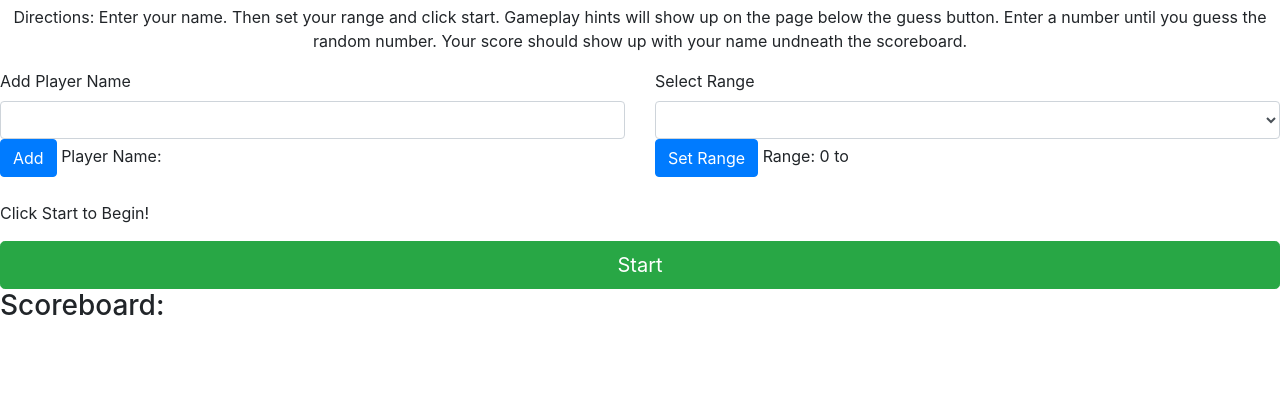
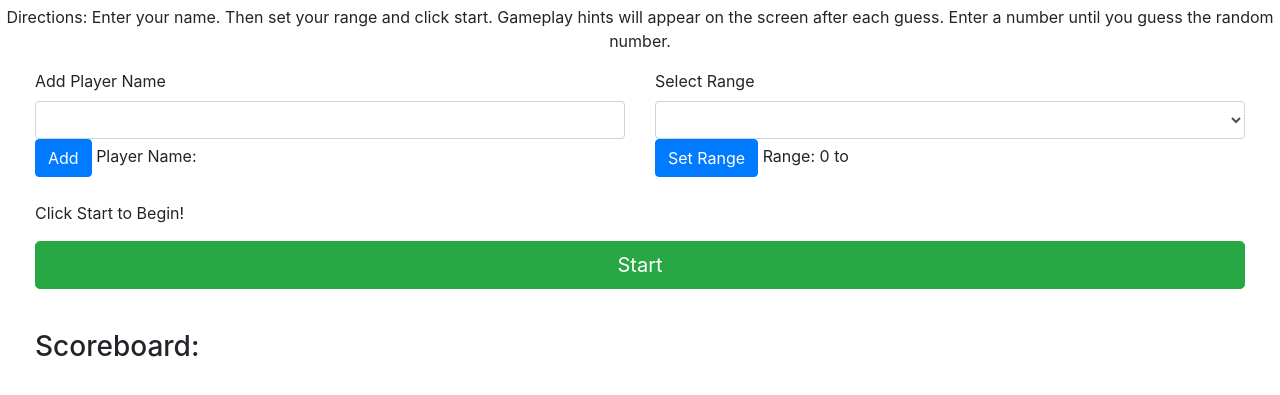
Before and after one commit to mwdion/AngularGuessingGame2, a plain HTML site: page index.html in a window 1280 px wide. Shown: the part 51-446 px from the top of the page. Drawn offline with nearby package versions, Linux system fonts and the light colour scheme.

Commit message:
edited directions and added some css.

```diff
--- a/css/styles.css
+++ b/css/styles.css
@@ -18,3 +18,13 @@
 .begin{
   padding-top: 24px;
 }
+
+.form{
+  padding-left: 35px;
+  padding-right: 35px;
+
+}
+.scoreboard{
+  padding-left: 35px;
+  padding-top: 25px;
+}
--- a/index.html
+++ b/index.html
@@ -10,19 +10,20 @@
       Welcome to the Number Guessing Game
     </h1>
     <p class="directions">
-      Directions: Enter your name.  Then set your range and click start.  Gameplay hints will show up on the page below the guess button.  Enter a number until you guess the random number.  Your score should show up with your name undneath the scoreboard.
+      Directions: Enter your name.  Then set your range and click start.  Gameplay hints will appear on the screen after each guess.  Enter a number until you guess the random number.
     </p>
+    <form class="form">
       <div class="row">
         <div class="col-md-6">
           <label>
             Add Player Name
           </label>
-        <input class="form-control focusedInput" type ="text" ng-model="playerName"><button type="button" class="btn btn-primary" ng-click="game.updateName(playerName)">Add</button>
+          <input class="form-control focusedInput" type ="text" ng-model="playerName" required><button type="button" class="btn btn-primary" ng-click="game.updateName(playerName)">Add</button>
           <label>Player Name: {{playerName}}</label>
         </div>
         <div class="col-md-6">
           <label for="selectRange">Select Range</label>
-        <select class="form-control focused input" ng-model="upper">
+          <select class="form-control focused input" ng-model="upper" required>
             <option value=10>0 to 10</option>
             <option value=50>0 to 50</option>
             <option value=100>0 to 100</option>
@@ -33,8 +34,9 @@
       </div>
       <div ng-show="game.state == 1" class="begin">
         <p>Click Start to Begin!</p>
-       <button type="button" class="btn btn-lg btn-success btn-block" ng-click="game.setState(2)">Start</button>
+         <button type="button" class="btn btn-lg btn-success btn-block" ng-click="game.setState(2)" ng-disabled="form.$invalid">Start</button>
       </div>
+    </form>
     <div ng-show="game.state == 2" class="guess">
        <input class="form-control focusedInput" placeholder="Enter your guess here..."type="text" ng-model="game.playerGuess" on-click="this.select()" numerical /><br />
        <button type="button" class="btn btn-lg btn-warning btn-block" ng-click="game.guess()">Guess</button>
@@ -44,7 +46,7 @@
       <h5 class="flash">Guess Count: {{game.guessCount}}</h5>
     </div>
     <div>
-      <h3>Scoreboard:</h3>
+      <h3 class="scoreboard">Scoreboard:</h3>
         <ol>
           <li ng-repeat= "game in players | orderBy:'score'">Player Name: {{game.name}}   Score: {{game.score}}</li>
         </ol>
```
Lines whose indentation alone changed are shown as unchanged.
